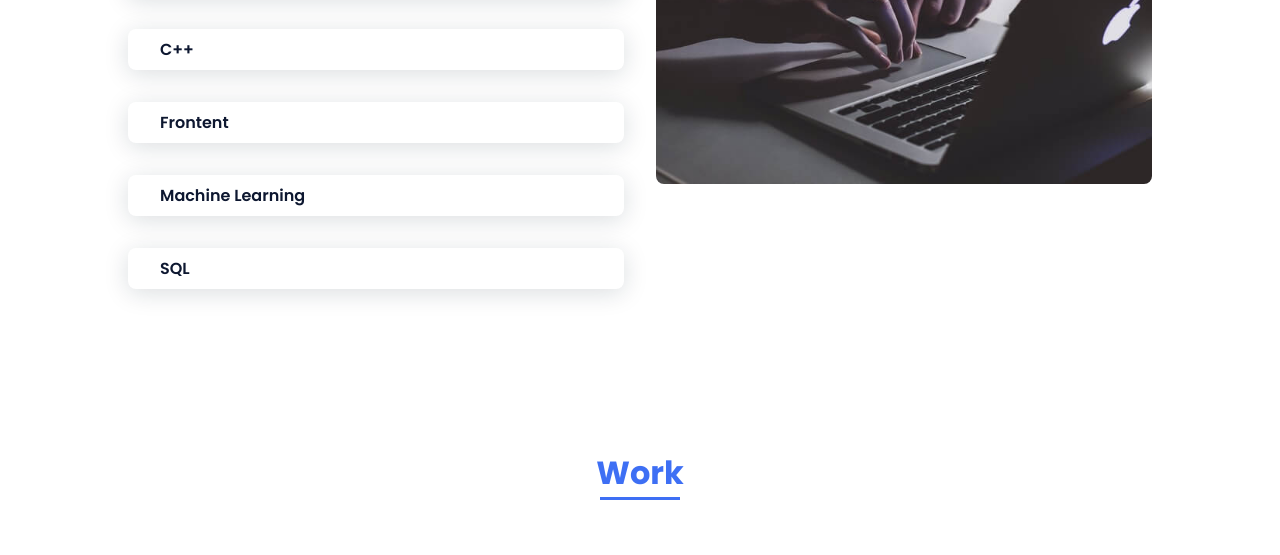
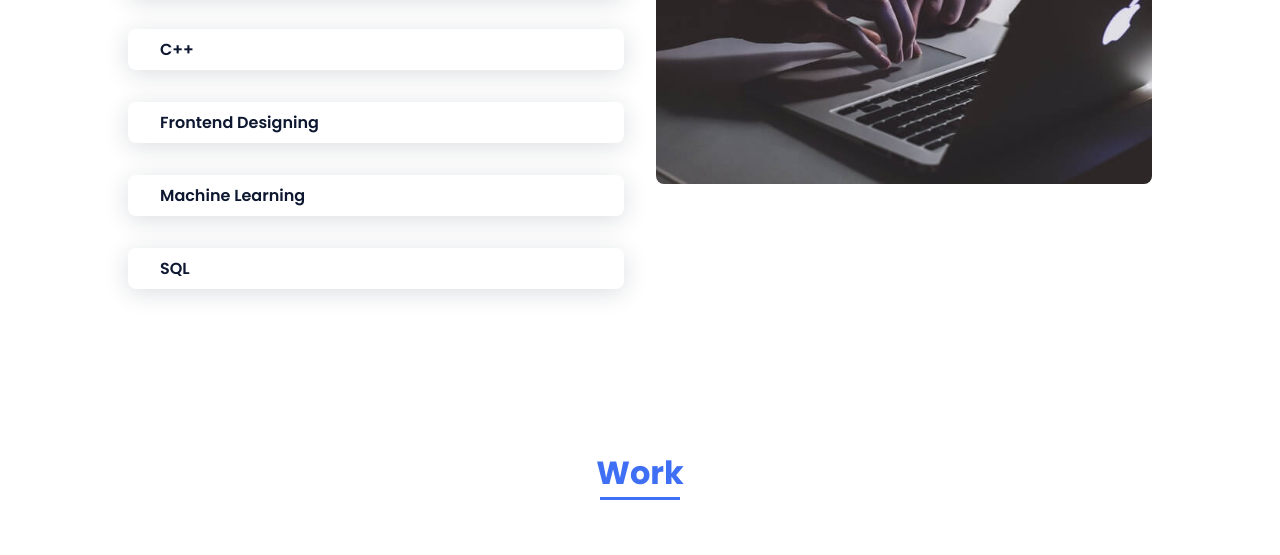
Before and after one commit to Guna189/Guna189.github.io, a plain HTML site: page index.html in a window 1280 px wide. Shown: the part 1805-2360 px from the top of the page. Drawn offline with nearby package versions, Linux system fonts and the light colour scheme.

Commit message:
Update index.html

```diff
--- a/index.html
+++ b/index.html
@@ -117,7 +117,7 @@
                         <div class="skills__data">
                             <div class="skills__names">
                                 <i class='bx bxs-frontent skills__icon'></i>
-                                <span class="skills__name">Frontent</span>
+                                <span class="skills__name">Frontend Designing</span>
                             </div>
 
                         </div>
```
